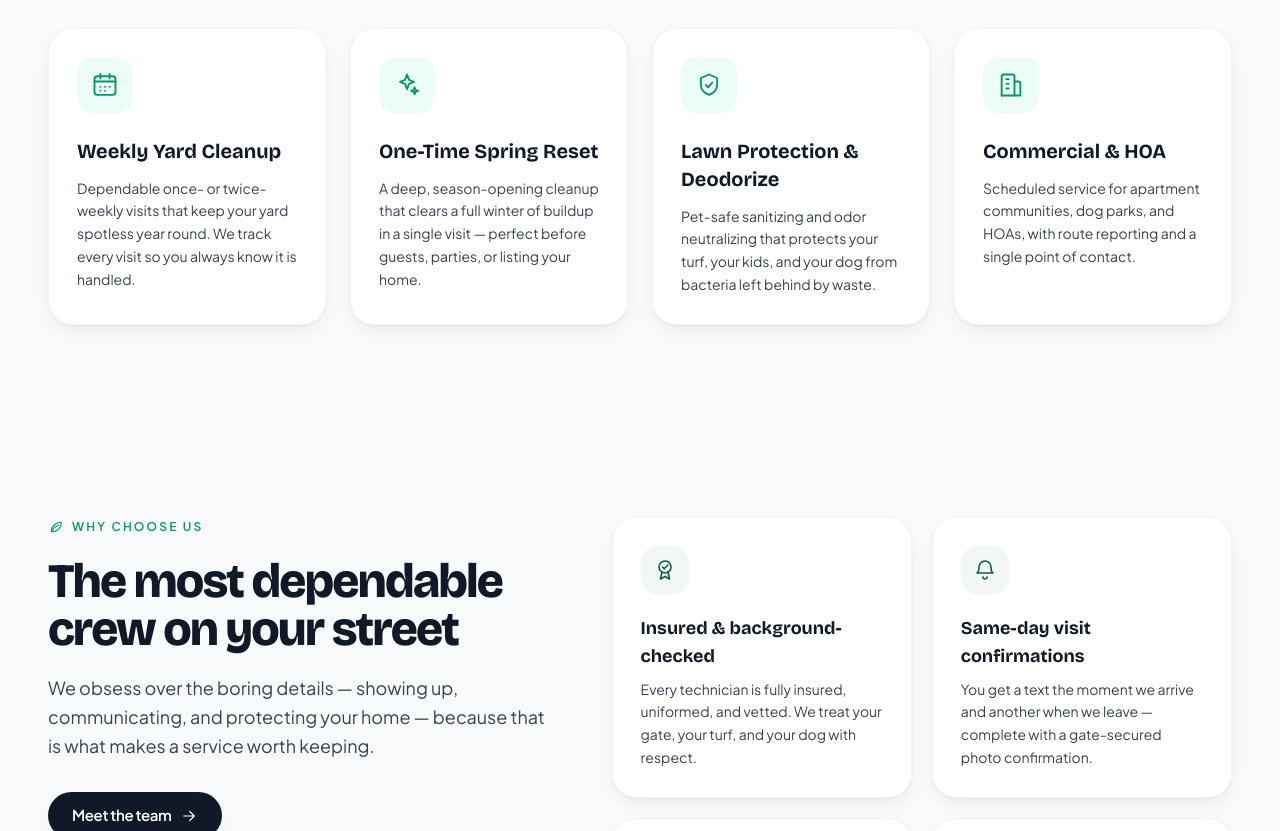
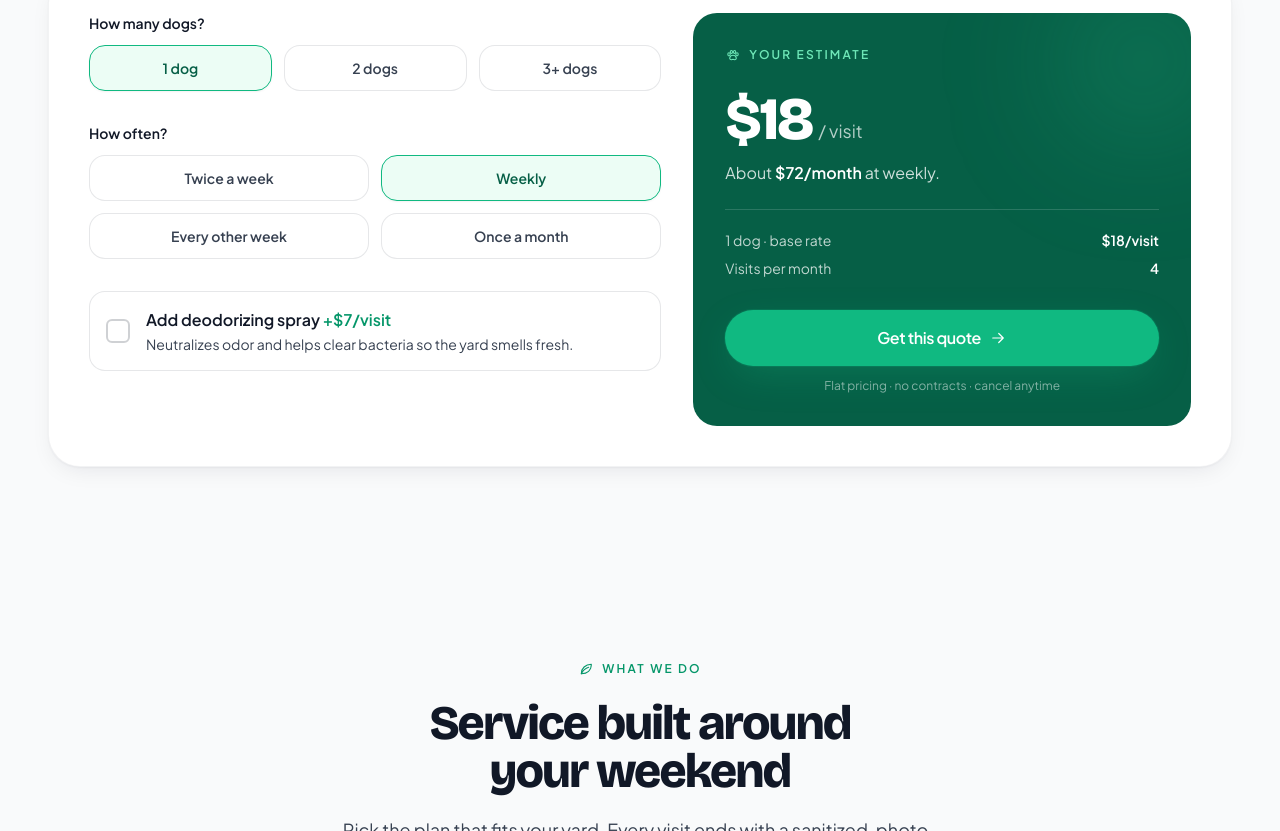
Before and after one commit to Programmer-stevenson/Super-Duper-Scoopers, a React (Vite) app: page / in a window 1280 px wide. Shown: the part 1269-2100 px from the top of the page. Built offline with nearby package versions, Linux system fonts and the light colour scheme.

Commit message:
big update

```diff
--- a/src/pages/Contact.jsx
+++ b/src/pages/Contact.jsx
@@ -1,4 +1,5 @@
 import { useState } from 'react'
+import { useLocation, useSearchParams } from 'react-router-dom'
 import { motion, AnimatePresence } from 'framer-motion'
 import PageTransition from '../components/PageTransition'
 import Button from '../components/ui/Button'
@@ -9,6 +10,34 @@ import usePageTitle from '../hooks/usePageTitle'
 import { company, serviceAreas } from '../data/content'
 
 const initialForm = { name: '', email: '', phone: '', message: '' }
+
+// Labels used to rebuild a readable message from the quote URL params
+// (e.g. if someone refreshes the Contact page and router state is gone).
+const DOG_LABELS = { '1': '1 dog', '2': '2 dogs', '3': '3+ dogs' }
+const FREQ_LABELS = {
+  twice: 'twice a week',
+  weekly: 'weekly',
+  biweekly: 'every other week',
+  monthly: 'once a month',
+}
+
+// Build a pre-filled message from the quote calculator, if one was passed.
+function buildQuoteMessage(state, params) {
+  const quote = state?.quote
+  if (quote?.summary) {
+    return `Hi! I'd like to get started with this plan from your quote tool: ${quote.summary}.`
+  }
+  const dogs = params.get('dogs')
+  if (dogs) {
+    const deo = params.get('deodorize') === 'true'
+    const dogLabel = DOG_LABELS[dogs] || `${dogs} dogs`
+    const freqLabel = FREQ_LABELS[params.get('frequency')] || params.get('frequency') || 'regular'
+    return `Hi! I'd like a quote for ${dogLabel}, ${freqLabel} service${
+      deo ? ' with deodorizing spray' : ''
+    }.`
+  }
+  return ''
+}
 
 function validate(values) {
   const errors = {}
@@ -37,7 +66,12 @@ const fields = [
 ]
 
 function ContactForm() {
-  const [values, setValues] = useState(initialForm)
+  const location = useLocation()
+  const [searchParams] = useSearchParams()
+  // Pre-filled message from the home-page quote calculator (if any).
+  const quoteMessage = buildQuoteMessage(location.state, searchParams)
+
+  const [values, setValues] = useState({ ...initialForm, message: quoteMessage })
   const [errors, setErrors] = useState({})
   const [touched, setTouched] = useState({})
   const [status, setStatus] = useState('idle') // idle | submitting | success | error
@@ -122,6 +156,17 @@ function ContactForm() {
             noValidate
             className="space-y-5"
           >
+            {/* Quote-prefilled confirmation banner */}
+            {quoteMessage && (
+              <div className="flex items-start gap-3 rounded-2xl border border-emerald-200 bg-emerald-50 px-4 py-3 text-sm text-forest">
+                <Icon.check className="mt-0.5 h-5 w-5 shrink-0 text-emerald-600" />
+                <span>
+                  We've added your quote below — just fill in your details and hit
+                  send, and we'll lock it in.
+                </span>
+              </div>
+            )}
+
             {fields.map((f) => (
               <div key={f.name}>
                 <label
--- a/src/pages/Home.jsx
+++ b/src/pages/Home.jsx
@@ -1,3 +1,5 @@
+import { useState } from 'react'
+import { useNavigate } from 'react-router-dom'
 import { motion } from 'framer-motion'
 import PageTransition from '../components/PageTransition'
 import Button from '../components/ui/Button'
@@ -13,6 +15,20 @@ const heroStats = [
   { value: 'Same-Day', label: 'Free quotes' },
   { value: '100%', label: 'Satisfaction guarantee' },
 ]
+
+// ===== Pricing model =====
+const DOG_OPTIONS = [
+  { id: '1', label: '1 dog', base: 18 },
+  { id: '2', label: '2 dogs', base: 21 },
+  { id: '3', label: '3+ dogs', base: 25 },
+]
+const FREQ_OPTIONS = [
+  { id: 'twice', label: 'Twice a week', perMonth: 8 },
+  { id: 'weekly', label: 'Weekly', perMonth: 4 },
+  { id: 'biweekly', label: 'Every other week', perMonth: 2 },
+  { id: 'monthly', label: 'Once a month', perMonth: 1 },
+]
+const DEODORIZE_PRICE = 7
 
 function Hero() {
   return (
@@ -80,7 +96,7 @@ function Hero() {
               animate={{ opacity: 1, y: 0 }}
               transition={{ duration: 0.6, delay: 0.52 }}
             >
-              <Button to="/contact" size="lg" arrow>
+              <Button href="#quote" size="lg" arrow>
                 Get Free Quote
               </Button>
               <Button href={company.phoneHref} size="lg" variant="outline">
@@ -164,6 +180,179 @@ function Hero() {
   )
 }
 
+function QuoteCalculator() {
+  const navigate = useNavigate()
+  const [dogs, setDogs] = useState('1')
+  const [freq, setFreq] = useState('weekly')
+  const [deodorize, setDeodorize] = useState(false)
+
+  const dogOpt = DOG_OPTIONS.find((d) => d.id === dogs)
+  const freqOpt = FREQ_OPTIONS.find((f) => f.id === freq)
+  const perVisit = dogOpt.base + (deodorize ? DEODORIZE_PRICE : 0)
+  const monthly = perVisit * freqOpt.perMonth
+
+  const handleGetQuote = () => {
+    const params = new URLSearchParams({
+      dogs,
+      frequency: freq,
+      deodorize: String(deodorize),
+    })
+    const quote = {
+      dogs: dogOpt.label,
+      frequency: freqOpt.label,
+      deodorize,
+      perVisit,
+      monthly,
+      summary: `${dogOpt.label}, ${freqOpt.label.toLowerCase()} service${
+        deodorize ? ' + deodorizing spray' : ''
+      } — $${perVisit}/visit (about $${monthly}/month)`,
+    }
+    navigate(`/contact?${params.toString()}`, { state: { quote } })
+  }
+
+  const pill = (active) =>
+    `rounded-2xl border px-4 py-3 text-sm font-semibold transition-all ${
+      active
+        ? 'border-emerald-500 bg-emerald-50 text-forest shadow-sm'
+        : 'border-ink/10 bg-white text-slate hover:border-ink/25'
+    }`
+
+  return (
+    <section id="quote" className="relative scroll-mt-24 bg-canvas py-24">
+      <div className="max-w-site container-px">
+        <SectionHeading
+          eyebrow="Instant quote"
+          title="Build your plan, see your price"
+          lead="No calls, no waiting. Tell us how many dogs you have and how often you'd like us out — your flat price shows up instantly."
+        />
+
+        <Reveal className="mt-14">
+          <div className="grid gap-8 rounded-[2rem] border border-ink/5 bg-white p-6 shadow-soft sm:p-10 lg:grid-cols-[1.15fr_1fr]">
+            {/* Selectors */}
+            <div className="space-y-8">
+              <div>
+                <p className="text-sm font-semibold text-ink">How many dogs?</p>
+                <div className="mt-3 grid grid-cols-3 gap-3">
+                  {DOG_OPTIONS.map((d) => (
+                    <button
+                      key={d.id}
+                      type="button"
+                      onClick={() => setDogs(d.id)}
+                      aria-pressed={dogs === d.id}
+                      className={pill(dogs === d.id)}
+                    >
+                      {d.label}
+                    </button>
+                  ))}
+                </div>
+              </div>
+
+              <div>
+                <p className="text-sm font-semibold text-ink">How often?</p>
+                <div className="mt-3 grid grid-cols-2 gap-3">
+                  {FREQ_OPTIONS.map((f) => (
+                    <button
+                      key={f.id}
+                      type="button"
+                      onClick={() => setFreq(f.id)}
+                      aria-pressed={freq === f.id}
+                      className={pill(freq === f.id)}
+                    >
+                      {f.label}
+                    </button>
+                  ))}
+                </div>
+              </div>
+
+              <button
+                type="button"
+                onClick={() => setDeodorize((v) => !v)}
+                aria-pressed={deodorize}
+                className={`flex w-full items-center gap-4 rounded-2xl border p-4 text-left transition-all ${
+                  deodorize
+                    ? 'border-emerald-500 bg-emerald-50'
+                    : 'border-ink/10 bg-white hover:border-ink/25'
+                }`}
+              >
+                <span
+                  className={`flex h-6 w-6 shrink-0 items-center justify-center rounded-md border-2 transition-colors ${
+                    deodorize
+                      ? 'border-emerald-500 bg-emerald-500 text-white'
+                      : 'border-ink/20'
+                  }`}
+                >
+                  {deodorize && <Icon.check className="h-4 w-4" />}
+                </span>
+                <span className="flex-1">
+                  <span className="block font-semibold text-ink">
+                    Add deodorizing spray{' '}
+                    <span className="text-emerald-600">+${DEODORIZE_PRICE}/visit</span>
+                  </span>
+                  <span className="mt-0.5 block text-sm text-slate">
+                    Neutralizes odor and helps clear bacteria so the yard smells fresh.
+                  </span>
+                </span>
+              </button>
+            </div>
+
+            {/* Price panel */}
+            <div className="relative flex flex-col overflow-hidden rounded-[1.5rem] bg-forest p-8 text-white">
+              <div className="pointer-events-none absolute -right-8 -top-8 h-40 w-40 rounded-full bg-emerald-400/20 blur-3xl" />
+              <div className="relative">
+                <span className="eyebrow text-emerald-300">
+                  <Icon.paw className="h-4 w-4" />
+                  Your estimate
+                </span>
+                <div className="mt-5 flex items-end gap-1.5">
+                  <motion.span
+                    key={perVisit}
+                    initial={{ opacity: 0, y: 8 }}
+                    animate={{ opacity: 1, y: 0 }}
+                    transition={{ duration: 0.25 }}
+                    className="display text-6xl font-extrabold leading-none"
+                  >
+                    ${perVisit}
+                  </motion.span>
+                  <span className="mb-1 text-lg text-white/70">/ visit</span>
+                </div>
+                <p className="mt-3 text-white/80">
+                  About{' '}
+                  <span className="font-semibold text-white">${monthly}/month</span> at{' '}
+                  {freqOpt.label.toLowerCase()}.
+                </p>
+
+                <ul className="mt-6 space-y-2 border-t border-white/15 pt-5 text-sm text-white/75">
+                  <li className="flex justify-between">
+                    <span>{dogOpt.label} · base rate</span>
+                    <span className="font-semibold text-white">${dogOpt.base}/visit</span>
+                  </li>
+                  {deodorize && (
+                    <li className="flex justify-between">
+                      <span>Deodorizing spray</span>
+                      <span className="font-semibold text-white">+${DEODORIZE_PRICE}/visit</span>
+                    </li>
+                  )}
+                  <li className="flex justify-between">
+                    <span>Visits per month</span>
+                    <span className="font-semibold text-white">{freqOpt.perMonth}</span>
+                  </li>
+                </ul>
+              </div>
+
+              <Button onClick={handleGetQuote} size="lg" arrow className="relative mt-8 w-full">
+                Get this quote
+              </Button>
+              <p className="relative mt-3 text-center text-xs text-white/50">
+                Flat pricing · no contracts · cancel anytime
+              </p>
+            </div>
+          </div>
+        </Reveal>
+      </div>
+    </section>
+  )
+}
+
 function Services() {
   return (
     <section className="relative bg-canvas py-24">
@@ -209,58 +398,7 @@ function Services() {
   )
 }
 
-function WhyChoose() {
-  return (
-    <section className="relative bg-canvas py-24">
-      <div className="max-w-site container-px">
-        <div className="grid gap-14 lg:grid-cols-[0.9fr_1.1fr] lg:items-start">
-          <div className="lg:sticky lg:top-28">
-            <SectionHeading
-              align="left"
-              eyebrow="Why choose us"
-              title="The most dependable crew on your street"
-              lead="We obsess over the boring details — showing up, communicating, and protecting your home — because that is what makes a service worth keeping."
-            />
-            <Reveal delay={0.15} className="mt-8">
-              <Button to="/about" variant="dark" arrow>
-                Meet the team
-              </Button>
-            </Reveal>
-          </div>
 
-          <motion.div
-            className="grid grid-cols-2 gap-4 sm:gap-5"
-            initial="hidden"
-            whileInView="show"
-            viewport={{ once: true, margin: '-60px' }}
-            variants={stagger}
-          >
-            {whyChoose.map((item) => {
-              const Glyph = Icon[item.icon]
-              return (
-                <motion.div
-                  key={item.title}
-                  variants={staggerItem}
-                  className="rounded-3xl border border-ink/5 bg-white p-5 shadow-soft sm:p-7"
-                >
-                  <span className="flex h-11 w-11 items-center justify-center rounded-2xl bg-forest/5 text-forest sm:h-12 sm:w-12">
-                    {Glyph && <Glyph className="w-6 h-6" />}
-                  </span>
-                  <h3 className="mt-4 font-display text-base font-bold text-ink sm:mt-5 sm:text-lg">
-                    {item.title}
-                  </h3>
-                  <p className="mt-2 text-sm leading-relaxed text-slate">
-                    {item.description}
-                  </p>
-                </motion.div>
-              )
-            })}
-          </motion.div>
-        </div>
-      </div>
-    </section>
-  )
-}
 
 export function FinalCTA() {
   return (
@@ -285,7 +423,7 @@ export function FinalCTA() {
                 just a clean yard and a happy dog.
               </p>
               <div className="mt-9 flex flex-wrap items-center justify-center gap-4">
-                <Button to="/contact" size="lg" arrow>
+                <Button href="#quote" size="lg" arrow>
                   Get Free Quote
                 </Button>
                 <Button href={company.phoneHref} size="lg" variant="ghost">
@@ -308,8 +446,9 @@ export default function Home() {
   return (
     <PageTransition>
       <Hero />
+      <QuoteCalculator />
       <Services />
-      <WhyChoose />
+
       <FinalCTA />
     </PageTransition>
   )
```
Also changed, not shown: src/components/Loader.jsx (+4 -4 lines).
